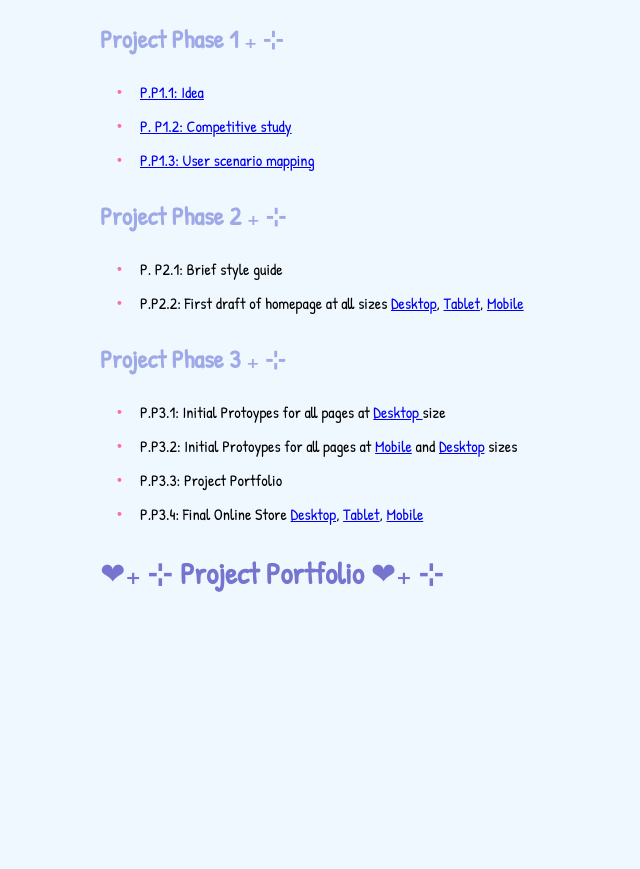
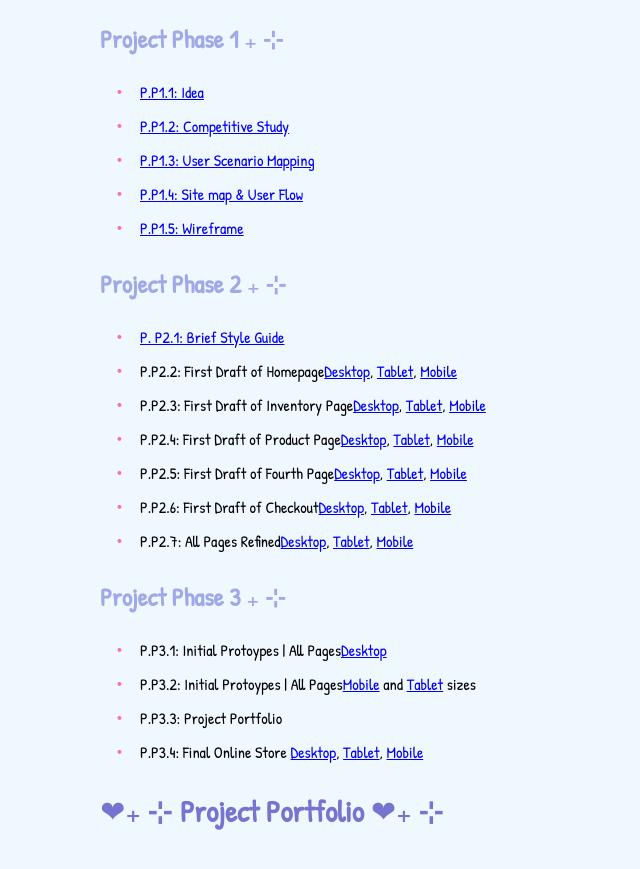
Before and after one commit to Layoonie/avt415-, a plain HTML site: page index.html in a window 1280 px wide. Shown: the part 567-1436 px from the top of the page, without its empty margins (0-640 px from the left). Before the commit the page ends 1210 px from the top, so only its background shows below. Drawn offline with Linux system fonts and the light colour scheme.

Commit message:
Update index.html

```diff
--- a/index.html
+++ b/index.html
@@ -23,19 +23,26 @@
       <h3>Project Phase 1 ₊ ⊹</h3>
         <ul>
         <li><a href="P1/index.html">P.P1.1: Idea</a></li>
-        <li><a href="https://xd.adobe.com/view/3cd275d1-be1c-4667-b118-81075a6ab24d-6981/">P. P1.2: Competitive study</a></li>
-        <li><a href="P1.3/index.html">P.P1.3: User scenario mapping</a></li>
+        <li><a href="https://xd.adobe.com/view/3cd275d1-be1c-4667-b118-81075a6ab24d-6981/">P.P1.2: Competitive Study</a></li>
+        <li><a href="P13/index.html">P.P1.3: User Scenario Mapping</a></li>
+        <li><a href="https://xd.adobe.com/view/0c168c27-8aad-40f8-95db-52db0d575d04-5945/?fullscreen">P.P1.4: Site map & User Flow</a></li>
+        <li><a href="https://xd.adobe.com/view/a3deb881-e57d-47a3-90a4-4ce166ce3664-f68d/">P.P1.5: Wireframe</a></li>
         </ul>
       <h3>Project Phase 2 ₊ ⊹ </h3>
         <ul>
-        <li>P. P2.1: Brief style guide</li>
-        <li>P.P2.2: First draft of homepage at all sizes <a href="#">Desktop</a>, <a href="#"> Tablet</a>, <a href="#"> Mobile</a></li>
+        <li><a href="#">P. P2.1: Brief Style Guide</a></li>
+        <li>P.P2.2: First Draft of Homepage<a href="#">Desktop</a>, <a href="#"> Tablet</a>, <a href="#"> Mobile</a></li>
+        <li>P.P2.3: First Draft of Inventory Page<a href="#">Desktop</a>, <a href="#"> Tablet</a>, <a href="#"> Mobile</a></li>
+        <li>P.P2.4: First Draft of Product Page<a href="#">Desktop</a>, <a href="#"> Tablet</a>, <a href="#"> Mobile</a></li>
+        <li>P.P2.5: First Draft of Fourth Page<a href="#">Desktop</a>, <a href="#"> Tablet</a>, <a href="#"> Mobile</a></li>
+        <li>P.P2.6: First Draft of Checkout<a href="#">Desktop</a>, <a href="#"> Tablet</a>, <a href="#"> Mobile</a></li>
+        <li>P.P2.7: All Pages Refined<a href="#">Desktop</a>, <a href="#"> Tablet</a>, <a href="#"> Mobile</a></li>
         </ul>
       <h3>Project Phase 3 ₊ ⊹</h3>
         <ul>
-        <li>P.P3.1: Initial Protoypes for all pages at <a href="#">Desktop </a>size</li>
-        <li>P.P3.2: Initial Protoypes for all pages at <a href="https://xd.adobe.com/view/2cd381d8-987b-4850-8902-8c0d36e474cf-7980/">Mobile</a> and <a href="https://xd.adobe.com/view/818aeacd-8b5e-4a8a-9580-8f487c44bf55-d4d9/">Desktop</a> sizes</li>
-        <li>P.P3.3: Project Portfolio</li>
+        <li>P.P3.1: Initial Protoypes | All Pages<a href="#">Desktop</a></li>
+        <li>P.P3.2: Initial Protoypes | All Pages<a href="https://xd.adobe.com/view/2cd381d8-987b-4850-8902-8c0d36e474cf-7980/">Mobile</a> and <a href="https://xd.adobe.com/view/818aeacd-8b5e-4a8a-9580-8f487c44bf55-d4d9/">Tablet</a> sizes</li>
+        <li>P.P3.3: Project Portfolio<a href="#"></a></li>
         <li>P.P3.4: Final Online Store <a href="https://xd.adobe.com/view/5640bc64-45fe-4af9-b1f2-67d325210dc6-0313/?fullscreen">Desktop</a>, <a href="https://xd.adobe.com/view/71e6126a-4d12-42f8-aaff-d306577286df-24b5/?fullscreen"> Tablet</a>, <a href="https://xd.adobe.com/view/2cd381d8-987b-4850-8902-8c0d36e474cf-7980/?fullscreen"> Mobile</a></li>
         </ul>
       <h2>❤︎₊ ⊹ Project Portfolio ❤︎₊ ⊹ </h2>
```
